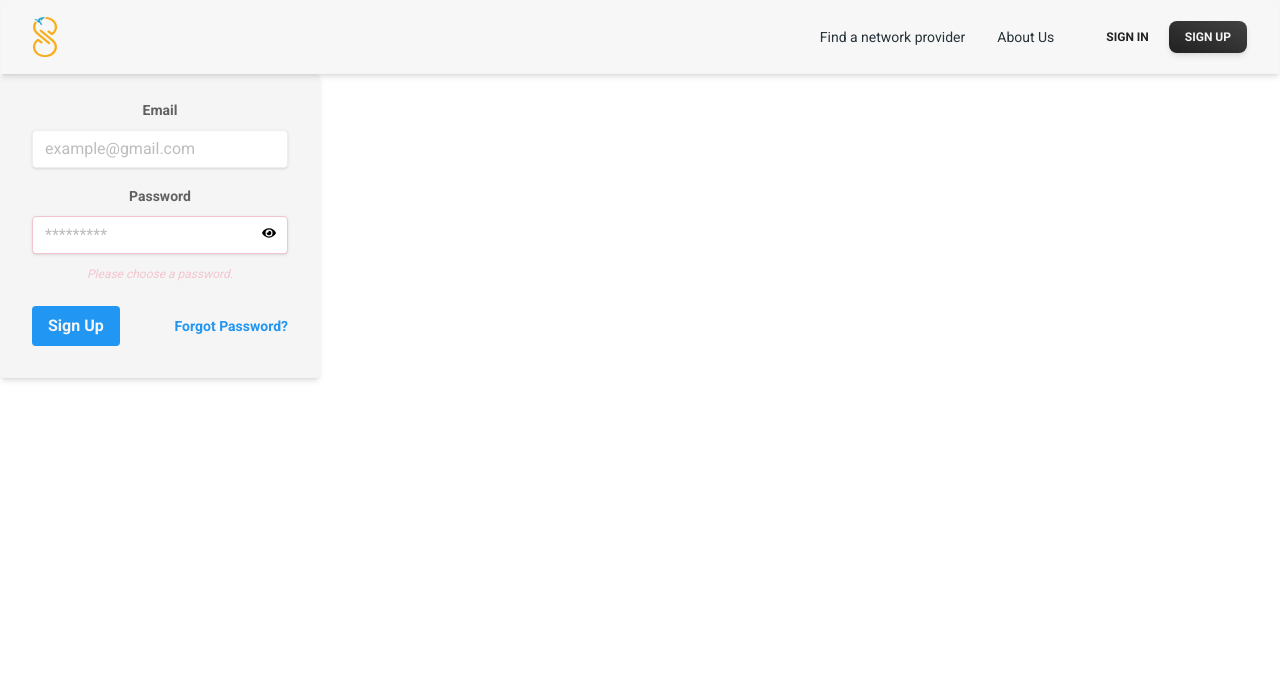
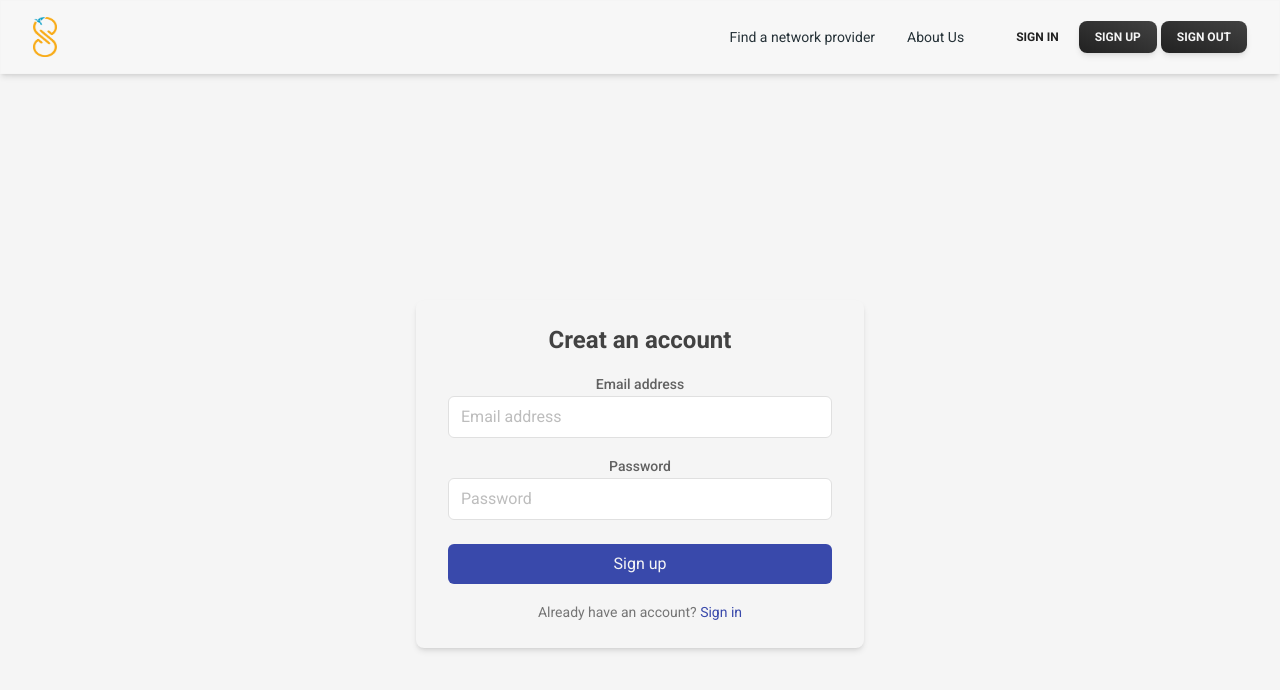
Before and after one commit to ChrissieDk/Settl-React-PWA, a React (Create React App) app: page /Settl-React-PWA/signUp in a window 1280 px wide. Shown: the top 690 px of the page. Built offline with nearby package versions, Linux system fonts and the light colour scheme; no server answers.

Commit message:
Auth redone. RouteGuard added.

```diff
--- a/src/App.tsx
+++ b/src/App.tsx
@@ -2,26 +2,41 @@ import React from "react";
 import "./App.css";
 import { StickyNavbar } from "./Navbar";
 import Dashboard from "./Dashboard";
-import SignUp from "./components/SignUp/SignUp";
 import { BrowserRouter as Router, Route, Routes } from "react-router-dom";
 import HomePage from "./HomePage";
 import AboutUs from "./AboutUs";
 import FindNetwork from "./FindNetwork";
+import SignOut from "./components/SignOut/SignOut";
+import Login from "./components/SignIn/SignIn";
+import Signup from "./components/SignUp/SignUp";
+import { AuthProvider } from "./Auth/AuthContext";
+import { ProtectedRoute } from "./Auth/ProtectedRoute";
 
 const App: React.FC = () => {
   return (
+    <AuthProvider>
       <div className="App">
         <Router basename="/Settl-React-PWA">
           <StickyNavbar />
           <Routes>
             <Route path="/" element={<HomePage />} />
-          <Route path="/Dashboard" element={<Dashboard />} />
-          <Route path="/SignUp" element={<SignUp />} />
+            <Route
+              path="/Dashboard"
+              element={
+                <ProtectedRoute>
+                  <Dashboard />
+                </ProtectedRoute>
+              }
+            />
+            <Route path="/signUp" element={<Signup />} />
+            <Route path="/login" element={<Login />} />
+            <Route path="/SignOut" element={<SignOut />} />
             <Route path="/AboutUs" element={<AboutUs />} />
             <Route path="/FindNetwork" element={<FindNetwork />} />
           </Routes>
         </Router>
       </div>
+    </AuthProvider>
   );
 };
 
--- /dev/null
+++ b/src/Auth/AuthContext.tsx
@@ -0,0 +1,37 @@
+import React, {
+  PropsWithChildren,
+  createContext,
+  useContext,
+  useEffect,
+  useState,
+} from "react";
+import { onAuthStateChanged, User } from "firebase/auth";
+import { auth } from "../firebase-config";
+
+// Define the shape of the context data
+interface AuthContextType {
+  currentUser: User | null;
+}
+
+// Provide a default value matching the context type
+const AuthContext = createContext<AuthContextType>({ currentUser: null });
+
+export const useAuth = () => useContext(AuthContext);
+
+export const AuthProvider: React.FC<PropsWithChildren<{}>> = ({ children }) => {
+  const [currentUser, setCurrentUser] = useState<User | null>(null);
+
+  useEffect(() => {
+    const unsubscribe = onAuthStateChanged(auth, (user) => {
+      setCurrentUser(user);
+    });
+
+    return unsubscribe;
+  }, []);
+
+  return (
+    <AuthContext.Provider value={{ currentUser }}>
+      {children}
+    </AuthContext.Provider>
+  );
+};
--- /dev/null
+++ b/src/Auth/ProtectedRoute.tsx
@@ -0,0 +1,16 @@
+import React, { PropsWithChildren } from "react";
+import { Navigate } from "react-router-dom";
+import { useAuth } from "./AuthContext";
+
+export const ProtectedRoute: React.FC<PropsWithChildren<{}>> = ({
+  children,
+}) => {
+  const { currentUser } = useAuth();
+
+  if (!currentUser) {
+    // User is not logged in
+    return <Navigate to="/login" />;
+  }
+
+  return children;
+};
--- a/src/Navbar.tsx
+++ b/src/Navbar.tsx
@@ -54,9 +54,14 @@ export function StickyNavbar() {
   };
 
   // Placeholder function for sign-in navigation or modal
-  const navigateToSignIn = () => {
+  const navigateToLogin = () => {
     console.log("Navigate to sign-in page or open sign-in modal");
-    navigate("/dashboard");
+    navigate("/login");
+  };
+
+  const SignOut = () => {
+    console.log("Navigate to sign-in page or open sign-in modal");
+    navigate("/SignOut");
   };
 
   const navList = (
@@ -95,7 +100,7 @@ export function StickyNavbar() {
       >
         <div className="flex items-center justify-between text-blue-gray-900">
           <a href="/Settl-React-PWA">
-            <img className="h-10 w-6" src={logo} />
+            <img className="h-10 w-6" src={logo} alt="Settl Logo" />
           </a>
           <div className="flex items-center gap-4">
             <div className="mr-4 hidden lg:block">{navList}</div>
@@ -116,7 +121,7 @@ export function StickyNavbar() {
                     variant="text"
                     size="sm"
                     className="hidden lg:inline-block"
-                    onClick={navigateToSignIn}
+                    onClick={navigateToLogin}
                     placeholder={undefined}
                   >
                     Sign In
@@ -129,6 +134,15 @@ export function StickyNavbar() {
                     placeholder={undefined}
                   >
                     Sign Up
+                  </Button>
+                  <Button
+                    variant="gradient"
+                    size="sm"
+                    className="hidden lg:inline-block"
+                    onClick={SignOut}
+                    placeholder={undefined}
+                  >
+                    Sign Out
                   </Button>
                 </>
               )}
--- a/src/components/SignIn/SignIn.tsx
+++ b/src/components/SignIn/SignIn.tsx
@@ -1,49 +1,98 @@
-// create a sign in screen using firebase
-// the user needs to be able to add an email and password that they previously set
-// the sign in process should ultimately navigate to the dashboard upon success
+import React, { useState } from "react";
+import { signInWithEmailAndPassword } from "firebase/auth";
+import { auth } from "../../firebase-config";
+import { NavLink, useNavigate } from "react-router-dom";
 
-// import React, { useState } from "react";
-// import { auth } from "../../firebase-config";
-// import { useHistory } from "react-router-dom";
+const Login = () => {
+  const navigate = useNavigate();
+  const [email, setEmail] = useState("");
+  const [password, setPassword] = useState("");
 
-// const SignIn: React.FC = () => {
+  const onLogin = (e: { preventDefault: () => void }) => {
+    e.preventDefault();
+    signInWithEmailAndPassword(auth, email, password)
+      .then((userCredential) => {
+        // Signed in
+        const user = userCredential.user;
+        navigate("/Dashboard");
+        console.log(user);
+      })
+      .catch((error) => {
+        const errorCode = error.code;
+        const errorMessage = error.message;
+        console.log(errorCode, errorMessage);
+      });
+  };
 
-//   const [email, setEmail] = useState("");
-//   const [password, setPassword] = useState("");
-//   const history = useHistory();
+  return (
+    <>
+      <main className="flex h-screen bg-gray-100">
+        <section className="m-auto w-full max-w-md px-8 py-6 bg-white rounded-lg shadow-md">
+          <h2 className="text-xl font-bold text-center text-gray-800">
+            Login to Your Account
+          </h2>
+          <form className="mt-4">
+            <div className="mb-4">
+              <label
+                htmlFor="email-address"
+                className="block text-sm font-medium text-gray-700"
+              >
+                Email address
+              </label>
+              <input
+                className="w-full px-3 py-2 border border-gray-300 rounded-md focus:outline-none focus:ring-2 focus:ring-indigo-500 focus:border-transparent"
+                id="email-address"
+                name="email"
+                type="email"
+                required
+                placeholder="Email address"
+                onChange={(e) => setEmail(e.target.value)}
+              />
+            </div>
 
-//   const handleSignIn = async () => {
-//     try {
-//       await auth.signInWithEmailAndPassword(email, password);
-//       history.push("/dashboard");
-//     } catch (error) {
-//       console.error("Error signing in", error);
-//     }
-//   };
+            <div className="mb-6">
+              <label
+                htmlFor="password"
+                className="block text-sm font-medium text-gray-700"
+              >
+                Password
+              </label>
+              <input
+                className="w-full px-3 py-2 border border-gray-300 rounded-md focus:outline-none focus:ring-2 focus:ring-indigo-500 focus:border-transparent"
+                id="password"
+                name="password"
+                type="password"
+                required
+                placeholder="Password"
+                onChange={(e) => setPassword(e.target.value)}
+              />
+            </div>
 
-//   return (
-//     <div className="flex flex-col items-center justify-center h-screen">
-//       <h1 className="text-3xl font-bold mb-4">Sign In</h1>
-//       <input
-//         type="email"
-//         placeholder="Email"
-//         value={email}
-//         onChange={(e) => setEmail(e.target.value)}
-//         className="border border-gray-300 rounded-md p-2 mb-4"
-//       />
-//       <input
-//         type="password"
-//         placeholder="Password"
-//         value={password}
-//         onChange={(e) => setPassword(e.target.value)}
-//         className="border border-gray-300 rounded-md p-2 mb-4"
-//       />
-//       <button
-//         onClick={handleSignIn}
-//         className="bg-blue-500 text-white rounded-md p-2"
-//       >
-//         Sign In
-//       </button>
-//     </div>
-//   );
-// };
+            <div className="flex justify-center">
+              <button
+                type="button"
+                className="px-4 py-2 bg-indigo-600 text-white rounded-md hover:bg-indigo-700 focus:outline-none focus:ring-2 focus:ring-indigo-500 focus:ring-offset-2"
+                onClick={onLogin}
+              >
+                Login
+              </button>
+            </div>
+          </form>
+
+          <p className="mt-4 text-sm text-center text-gray-600">
+            No account yet?
+            <NavLink
+              to="/signup"
+              className="text-indigo-600 hover:text-indigo-500"
+            >
+              {" "}
+              Sign up
+            </NavLink>
+          </p>
+        </section>
+      </main>
+    </>
+  );
+};
+
+export default Login;
--- /dev/null
+++ b/src/components/SignOut/SignOut.tsx
@@ -0,0 +1,40 @@
+import React from "react";
+import { signOut } from "firebase/auth";
+import { auth } from "../../firebase-config";
+import { useNavigate } from "react-router-dom";
+
+const SignOut = () => {
+  const navigate = useNavigate();
+
+  const handleLogout = () => {
+    signOut(auth)
+      .then(() => {
+        // Sign-out successful.
+        navigate("/");
+        console.log("Signed out successfully");
+      })
+      .catch((error) => {
+        // An error happened.
+      });
+  };
+
+  return (
+    <>
+      <nav className="bg-white shadow">
+        <div className="max-w-6xl mx-auto px-4 py-6">
+          <div className="flex justify-between items-center">
+            <p className="text-xl font-semibold text-gray-800">Bye Bye</p>
+            <button
+              onClick={handleLogout}
+              className="px-4 py-2 bg-red-600 text-white rounded-md hover:bg-red-700 focus:outline-none focus:ring-2 focus:ring-red-500 focus:ring-offset-2"
+            >
+              Logout
+            </button>
+          </div>
+        </div>
+      </nav>
+    </>
+  );
+};
+
+export default SignOut;
--- a/src/components/SignUp/SignUp.tsx
+++ b/src/components/SignUp/SignUp.tsx
@@ -1,132 +1,96 @@
 import React, { useState } from "react";
+import { NavLink, useNavigate } from "react-router-dom";
 import { createUserWithEmailAndPassword } from "firebase/auth";
 import { auth } from "../../firebase-config";
-import { FaEye, FaEyeSlash } from "react-icons/fa";
 
-interface SignUpForm {
-  email: string;
-  password: string;
-  error: string;
-}
-
-const SignUp: React.FC = () => {
+const Signup = () => {
+  const navigate = useNavigate();
   const [email, setEmail] = useState("");
   const [password, setPassword] = useState("");
-  const [showPassword, setShowPassword] = useState(false);
 
-  const handleSubmit = async (event: React.FormEvent<HTMLFormElement>) => {
-    event.preventDefault();
+  const onSubmit = async (e: { preventDefault: () => void }) => {
+    e.preventDefault();
 
-    // Basic validation to prevent unnecessary Firebase calls
-    if (!email.trim()) {
-      alert("Please enter your email address.");
-      return;
-    }
-    if (!/^\S+@\S+\.\S+$/.test(email)) {
-      alert("Please enter a valid email address.");
-      return;
-    }
-    if (!password.length) {
-      alert("Please enter your password.");
-      return;
-    }
-
-    try {
-      await createUserWithEmailAndPassword(auth, email, password);
-
-      // Handle successful signup (e.g., redirect, display message)
-      console.log("User signed up successfully!");
-      // You can clear email and password fields or redirect here
-    } catch (error: any) {
-      console.error("Signup error:", error);
-
-      // Display user-friendly error message based on the error code
-      switch (error.code) {
-        case "auth/invalid-email":
-          alert("Please enter a valid email address.");
-          break;
-        case "auth/weak-password":
-          alert("Password must be at least 6 characters long.");
-          break;
-        // Add more cases for other potential errors
-        default:
-          alert("An error occurred during signup. Please try again.");
-      }
-    }
-  };
-
-  const togglePasswordVisibility = () => {
-    setShowPassword(!showPassword);
+    await createUserWithEmailAndPassword(auth, email, password)
+      .then((userCredential) => {
+        // Signed in
+        const user = userCredential.user;
+        console.log(user);
+        navigate("/Dashboard");
+      })
+      .catch((error) => {
+        const errorCode = error.code;
+        const errorMessage = error.message;
+        console.log(errorCode, errorMessage);
+      });
   };
 
   return (
-    <div className="w-full max-w-xs">
-      <form
-        onSubmit={handleSubmit}
-        className="bg-white shadow-md rounded px-8 pt-6 pb-8 mb-4"
-      >
+    <main className="flex h-screen bg-gray-100">
+      <section className="m-auto w-full max-w-md px-8 py-6 bg-white rounded-lg shadow-md">
+        <div>
+          <h1 className="text-2xl font-bold text-center text-gray-800">
+            Creat an account
+          </h1>
+          <form onSubmit={onSubmit} className="mt-4">
             <div className="mb-4">
               <label
-            className="block text-gray-700 text-sm font-bold mb-2"
-            htmlFor="email"
+                htmlFor="email-address"
+                className="block text-sm font-medium text-gray-700"
               >
-            Email
+                Email address
               </label>
               <input
-            className="shadow appearance-none border rounded w-full py-2 px-3 text-gray-700 leading-tight focus:outline-none focus:shadow-outline"
-            id="email"
+                className="w-full px-3 py-2 border border-gray-300 rounded-md focus:outline-none focus:ring-2 focus:ring-indigo-500 focus:border-transparent"
                 type="email"
-            placeholder="example@gmail.com"
+                id="email-address"
                 value={email}
                 onChange={(e) => setEmail(e.target.value)}
                 required
+                placeholder="Email address"
               />
             </div>
-        <div className="mb-6 relative">
+
+            <div className="mb-6">
               <label
-            className="block text-gray-700 text-sm font-bold mb-2"
                 htmlFor="password"
+                className="block text-sm font-medium text-gray-700"
               >
                 Password
               </label>
               <input
-            className="shadow appearance-none border border-red-500 rounded w-full py-2 px-3 text-gray-700 mb-3 leading-tight focus:outline-none focus:shadow-outline"
+                className="w-full px-3 py-2 border border-gray-300 rounded-md focus:outline-none focus:ring-2 focus:ring-indigo-500 focus:border-transparent"
+                type="password"
                 id="password"
-            type={showPassword ? "text" : "password"}
-            placeholder="*********"
                 value={password}
                 onChange={(e) => setPassword(e.target.value)}
                 required
-            minLength={6}
+                placeholder="Password"
               />
+            </div>
+
             <button
-            type="button"
-            onClick={togglePasswordVisibility}
-            className="absolute inset-y-0 right-0 pr-3 flex items-center text-sm leading-5"
+              type="submit"
+              className="w-full px-4 py-2 bg-indigo-600 text-white rounded-md hover:bg-indigo-700 focus:outline-none focus:ring-2 focus:ring-indigo-500 focus:ring-offset-2"
             >
-            {showPassword ? <FaEyeSlash /> : <FaEye />}
+              Sign up
             </button>
-          <p className="text-red-500 text-xs italic">
-            Please choose a password.
+          </form>
+
+          <p className="mt-4 text-sm text-center text-gray-600">
+            Already have an account?
+            <NavLink
+              to="/login"
+              className="text-indigo-600 hover:text-indigo-500"
+            >
+              {" "}
+              Sign in
+            </NavLink>
           </p>
         </div>
-        <div className="flex items-center justify-between">
-          <button
-            className="bg-blue-500 hover:bg-blue-700 text-white font-bold py-2 px-4 rounded focus:outline-none focus:shadow-outline"
-            type="submit"
-          >
-            Sign Up
-          </button>
-          <a
-            className="inline-block align-baseline font-bold text-sm text-blue-500 hover:text-blue-800"
-            href="#"
-          >
-            Forgot Password?
-          </a>
-        </div>
-      </form>
-    </div>
+      </section>
+    </main>
   );
 };
 
-export default SignUp;
+export default Signup;
--- a/src/declarations.d.ts
+++ b/src/declarations.d.ts
@@ -1,3 +1,9 @@
+// The code is a declaration file that tells TypeScript
+// that when it sees a file with a .png extension, it should
+// treat it as a module of type any and export the value of that module.
+// This allows you to import .png files in your TypeScript code
+// and use them as values.
+
 declare module "*.png" {
   const value: any;
   export = value;
```
Also changed, not shown: src/Dashboard.tsx (+9 -9 lines), src/HomePage.tsx (+18 -0 lines), src/components/Auth.tsx (deleted, +0 -34 lines). Lines whose indentation alone changed are shown as unchanged.
